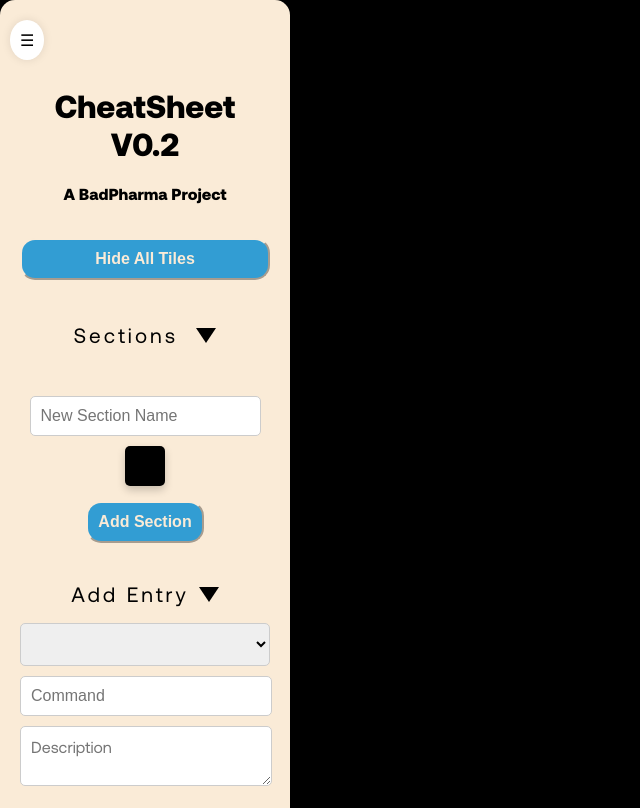
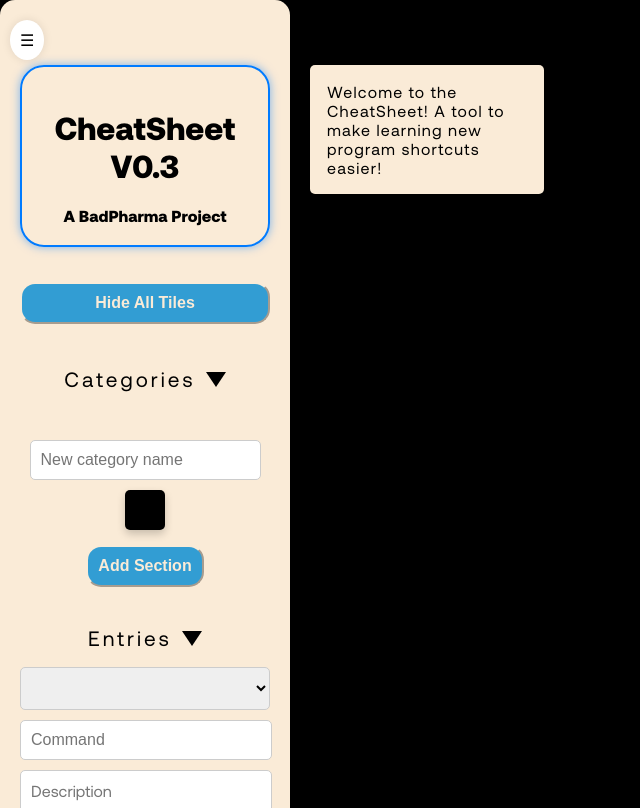
Before and after one commit to BadPharma/CheatSheet, a plain HTML site: page index.html in a window 1280 px wide. Shown: the whole page, without its empty margins (0-640 px from the left). Drawn offline with Linux system fonts and the light colour scheme.

Commit message:
15.10.24/3

```diff
--- a/app.js
+++ b/app.js
@@ -34,8 +34,24 @@ document.addEventListener('DOMContentLoaded', () => {
     let modalResponse = false;
     let sections = {}; // Store sections with their colors and entries
     let currentTile = null; // Reference to the currently edited tile
+    let draggedSectionName = null; // Variable to store the name of the dragged section
 
-    let draggedSectionName = null; // Variable to store the name of the dragged section
+
+    const tooltip = document.createElement('div');
+    tooltip.className = 'tooltip';
+    document.body.appendChild(tooltip); // Append tooltip to the body
+
+    const elements = document.querySelectorAll('[data-step]');
+    let currentStep = 1;
+    let tourRunning = true; // Track whether the tour is currently running
+
+    // Check if the tour has already been completed
+    //if (localStorage.getItem('tourCompleted')) {
+    //    tourRunning = false; // Prevent the tour from running if completed
+    //}
+
+
+
 
     const templates = [
         {
@@ -91,6 +107,68 @@ document.addEventListener('DOMContentLoaded', () => {
         }
 
     ];
+
+
+          // Function to show tooltip
+    function showTooltip(element) {
+        const introText = element.getAttribute('data-intro');
+        const rect = element.getBoundingClientRect();
+        const sidebarWidth = sidebar.offsetWidth;
+
+        tooltip.innerHTML = introText;
+        tooltip.style.display = 'block';
+        tooltip.style.left = `${sidebarWidth + 20}px`; // Position to the right of sidebar
+        tooltip.style.top = `${rect.top + window.scrollY}px`; // Align vertically with the element
+    }
+
+    // Function to highlight the current step
+    function highlightElement(step) {
+        elements.forEach(el => el.classList.remove('highlight')); // Remove previous highlights
+        const currentElement = document.querySelector(`[data-step="${step + 1}"]`);
+        if (currentElement) {
+            currentElement.classList.add('highlight'); // Highlight current element
+            showTooltip(currentElement); // Show tooltip
+        }
+    }
+
+    // Function to proceed to the next step
+    function nextStep() {
+        if (tourRunning && currentStep < elements.length) {
+            highlightElement(currentStep);
+            currentStep++;
+        } else if (tourRunning && currentStep >= elements.length) {
+            endTour(); // End the tour when all steps are completed
+        }
+    }
+
+    // Function to end the tour
+    function endTour() {
+        tooltip.style.display = 'none'; // Hide tooltip
+        elements.forEach(el => el.classList.remove('highlight')); // Remove all highlights
+        localStorage.setItem('tourCompleted', 'true'); // Mark tour as completed
+        tourRunning = false; // Stop the tour from running again
+        currentStep = 0; // Reset steps for future use (if needed)
+    }
+
+    // Start the tour on page load, only if it hasn't already been completed
+    if (tourRunning) {
+        nextStep();
+    }
+
+    // Click event to proceed to the next step
+    document.addEventListener('click', () => {
+        if (tourRunning) {
+            tooltip.style.display = 'none'; // Hide tooltip
+            nextStep(); // Go to the next step
+        }
+    });
+
+    // Stop tour when the user presses Enter
+    document.addEventListener('keydown', (e) => {
+        if (tourRunning && e.key === 'Escape' ) {
+            endTour(); // End the tour when Enter is pressed
+        }
+    });
 
 
     // Function to hide all tiles and gray out the eye buttons
@@ -783,4 +861,6 @@ document.addEventListener('DOMContentLoaded', () => {
 
     // Populate the template dropdown on page load
     populateTemplateDropdown(templates);
+
+
 });
--- a/css/styles.css
+++ b/css/styles.css
@@ -1,4 +1,4 @@
-body {
+body, html {
     font-family: Aeonik;
     background-color: #000000;
     height: 100%;
@@ -76,6 +76,28 @@ body {
 #app {
     display: flex;
     position: relative;
+}
+
+.highlight {
+    position: relative; /* For tooltip positioning */
+    border: 2px solid #007bff; /* Highlight border */
+    box-shadow: 0 0 10px rgba(0, 123, 255, 0.5);
+    border-radius: 24px;
+    padding: 20px;
+}
+
+/* Tooltip styles */
+.tooltip {
+    position: absolute;
+    background-color: antiquewhite;
+    color: black;
+    padding: 17px;
+    border-radius: 5px;
+    z-index: 1000;
+    display: none; /* Hidden by default */
+    max-width: 200px;
+    word-wrap: break-word;
+    letter-spacing: 1.2px;
 }
 
 
@@ -441,7 +463,7 @@ width: 100%;
     align-items: center;
     justify-content: center;
     align-content: center;
-    width: 100%;
+
 }
 
 .add-entry-section.expanded #add-entry-form {
--- a/index.html
+++ b/index.html
@@ -6,49 +6,47 @@
     <link rel="stylesheet" href="css/styles.css"> <!-- Your CSS file -->
     <script src="https://cdnjs.cloudflare.com/ajax/libs/xlsx/0.17.0/xlsx.full.min.js"></script>
 
-    <title>CheatSheet V0.2</title>
+
+    <title>CheatSheet</title>
 </head>
 <body>
 
     <div id="sidebar-tab" class="sidebar-tab">☰</div>
 
 
-        <div id="sidebar" class="sidebar">
-            <div class ="header">
-                <h1>CheatSheet V0.2</h1>
+    <div id="sidebar" class="sidebar" data-step="1" data-intro="">
+        <div class ="header" data-step="2" data-intro="Welcome to the CheatSheet! A tool to make learning new program shortcuts easier!">
+            <h1>CheatSheet V0.3</h1>
             <strong>A BadPharma Project</strong>
         </div>
 
+        <button id="hide-all-tiles-btn" data-step="3" data-intro="Click here to hide all tiles.">Hide All Tiles</button>
 
-                <button id="hide-all-tiles-btn">Hide All Tiles</button>
-
-        <div class="sections">
-            <h2 id="section-header">Sections  <span id="toggle-section-button" class="triangle-down"></span> </h2>
+        <div class="sections" data-step="4" data-intro="Here you can manage your categories.">
+            <h2 id="section-header">Categories<span id="toggle-section-button" class="triangle-down"></span> </h2>
             <ul id="section-list"></ul>
             <div id="newSection">
-                <input type="text" id="section-name" placeholder="New Section Name" maxlength="30">
+                <input type="text" id="section-name" placeholder="New category name" maxlength="30" data-step="5" data-intro="Enter a name for your new category here.">
                 <label for="section-color" class="color-picker">
                     <input type="color" id="section-color" />
                     <span class="color-display"></span>
                 </label>
-                <button id="add-section">Add Section</button>
+                <button id="add-section" data-step="6" data-intro="Add your new section with this button. Make sure you've selected a colour">Add Section</button>
+            </div>
         </div>
 
+        <div class="add-entry-section" data-step="7" data-intro="Add entries to your sheet here.">
+            <h2 id="add-entry-header">Entries<span id="toggle-add-form-button" class="triangle-down"></span> </h2>
+            <div id="form-inputs">
+                <select id="section-select" ></select>
+                <input type="text" id="command" placeholder="Command" maxlength="100" data-step="8" data-intro="Enter the command here.">
+                <textarea id="description" placeholder="Description" required rows="2" maxlength="150" data-step="9" data-intro="Enter a description for the command."></textarea>
+            </div>
+            <button id="add-entry" data-step="10" data-intro="Click here to add your entry. and display it within your CheatSheet">Add Cheat</button>
         </div>
 
-        <div class="add-entry-section">
-         <h2 id="add-entry-header">Add Entry<span id="toggle-add-form-button" class="triangle-down"></span> </h2>
-                <div id="form-inputs">
-                <select id="section-select"></select>
-                <input type="text" id="command" placeholder="Command" maxlength="100">
-                <textarea id="description" placeholder="Description" required rows="2" maxlength="150"></textarea>
-                 </div>
-                 <button id="add-entry">Add Entry</button>
-        </div>
-
-        <div class="down-up-section">
+        <div class="down-up-section" data-step="11" data-intro="Save or upload your entries here.">
             <h2 id="down-up-header"> Save / Upload <span id="toggle-down-up-button" class="triangle-down"></span> </h2>
-
             <div id="down-up-buttons">
                 <button id="download-btn">Download XLSX</button>
                 <label for="upload-xlsx" class="custom-file-upload">Upload XLSX</label>
@@ -56,20 +54,15 @@
             </div>
         </div>
 
-        <div class="templates-section">
+        <div class="templates-section" data-step="12" data-intro="Load templates for faster setup here.">
             <h2 id="templates-header"> Templates <span id="toggle-templates-button" class="triangle-down"></span> </h2>
             <div id="template-form">
-            <select id="template-select">
-
-                <!-- Options will be populated dynamically here -->
-            </select>
+                <select id="template-select"></select>
                 <button id="load-template-btn">Load Template</button>
             </div>
-
         </div>
 
-        <button id="clear-sheet-btn">RESET SHEET</button>
-
+        <button id="clear-sheet-btn" data-step="13" data-intro="Reset your sheet to start fresh.">RESET SHEET</button>
     </div>
 
 
```
Lines whose indentation alone changed are shown as unchanged.
